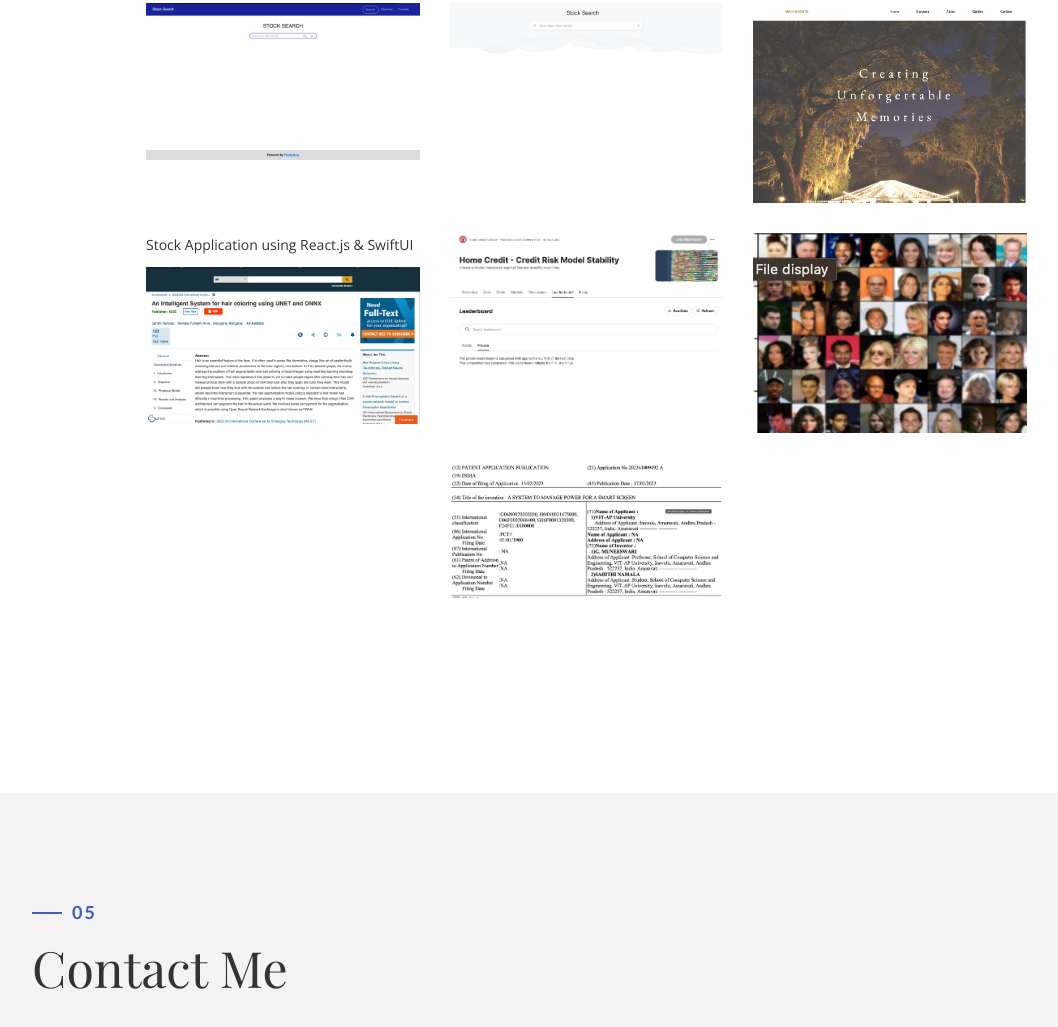
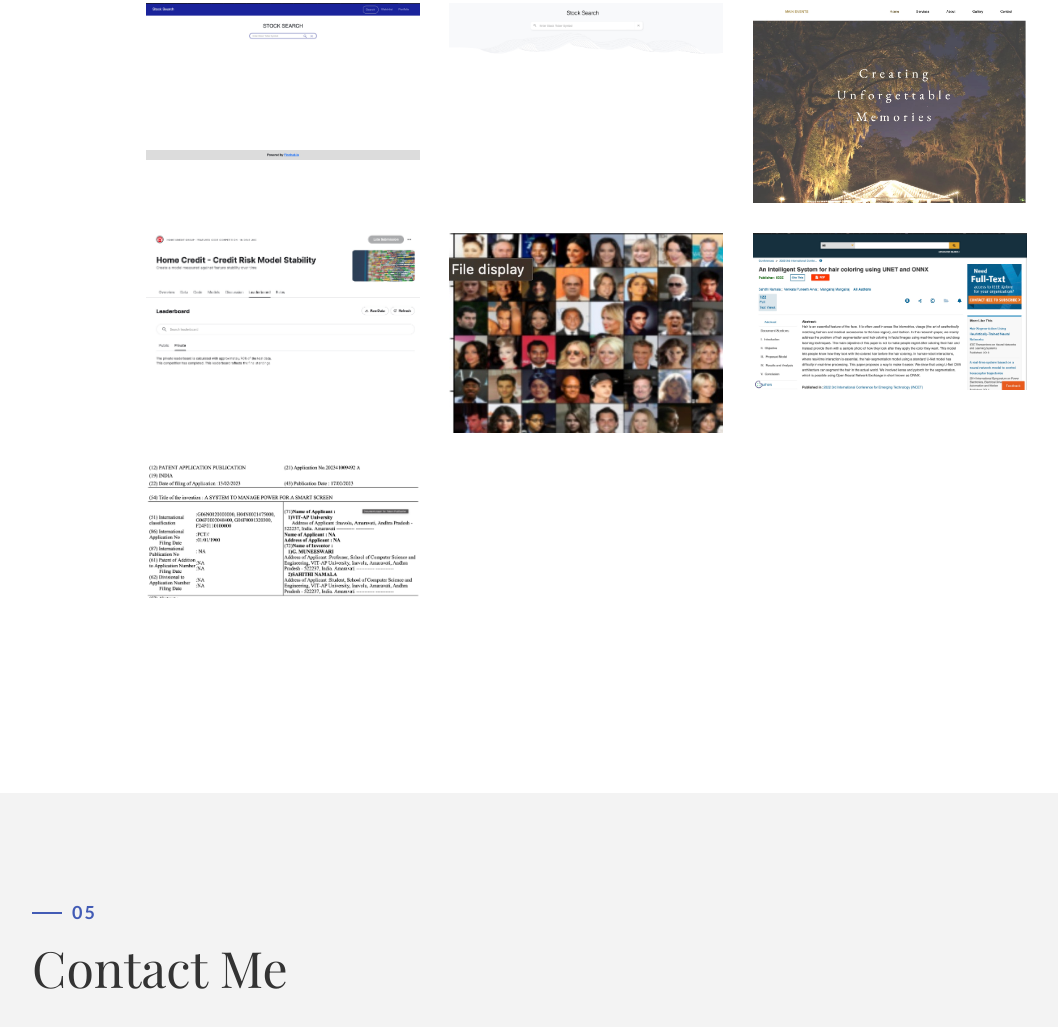
Before and after one commit to sahithinamala/portfolio, a plain HTML site: page index.html in a window 1280 px wide. Shown: the part 5138-6165 px from the top of the page, without its empty margins (53-1111 px from the left). Drawn offline with nearby package versions, Linux system fonts and the light colour scheme; files whose address does not match are found by name; a web font is replaced by a local one.

Commit message:
Update index.html

```diff
--- a/index.html
+++ b/index.html
@@ -253,7 +253,6 @@
                                         </div>
                                     </div>
                                 </a>
-                                 <p>Stock Application using React.js & SwiftUI</p>
                             </div>
                             <div class="col-md-4 col-sm-6 fashion logo">
                                 <a href="https://stocksearchapplication.uw.r.appspot.com" class="portfolio_item">
```
